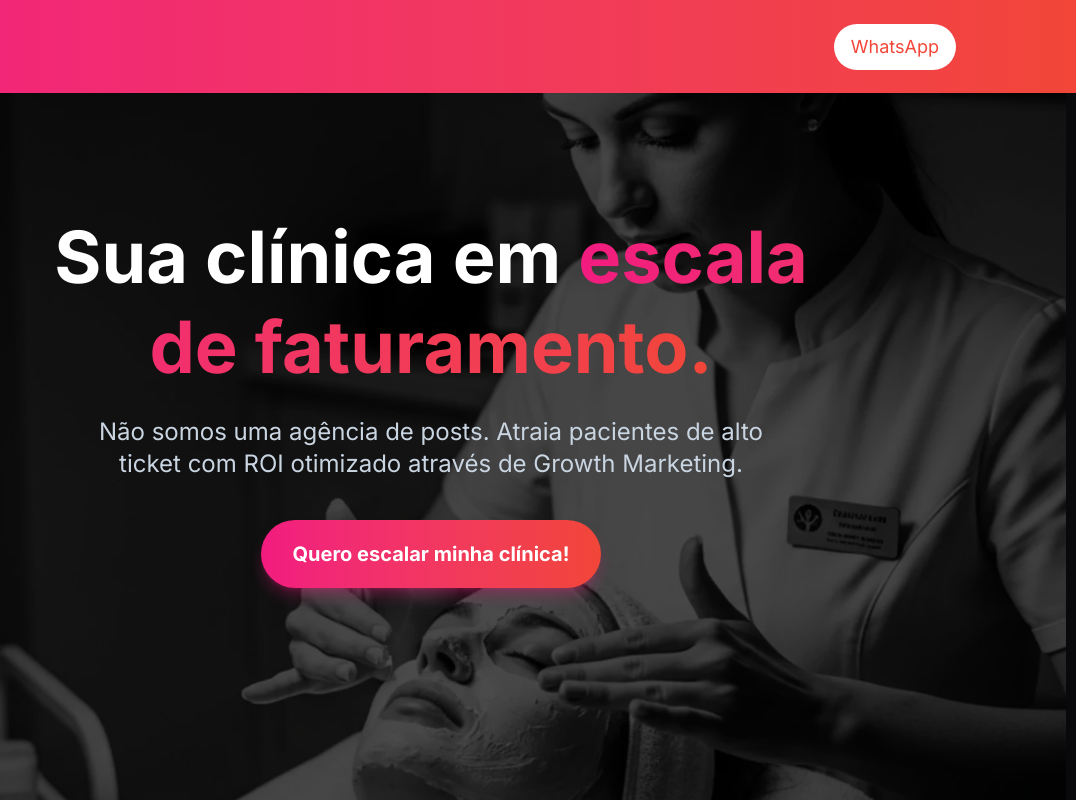
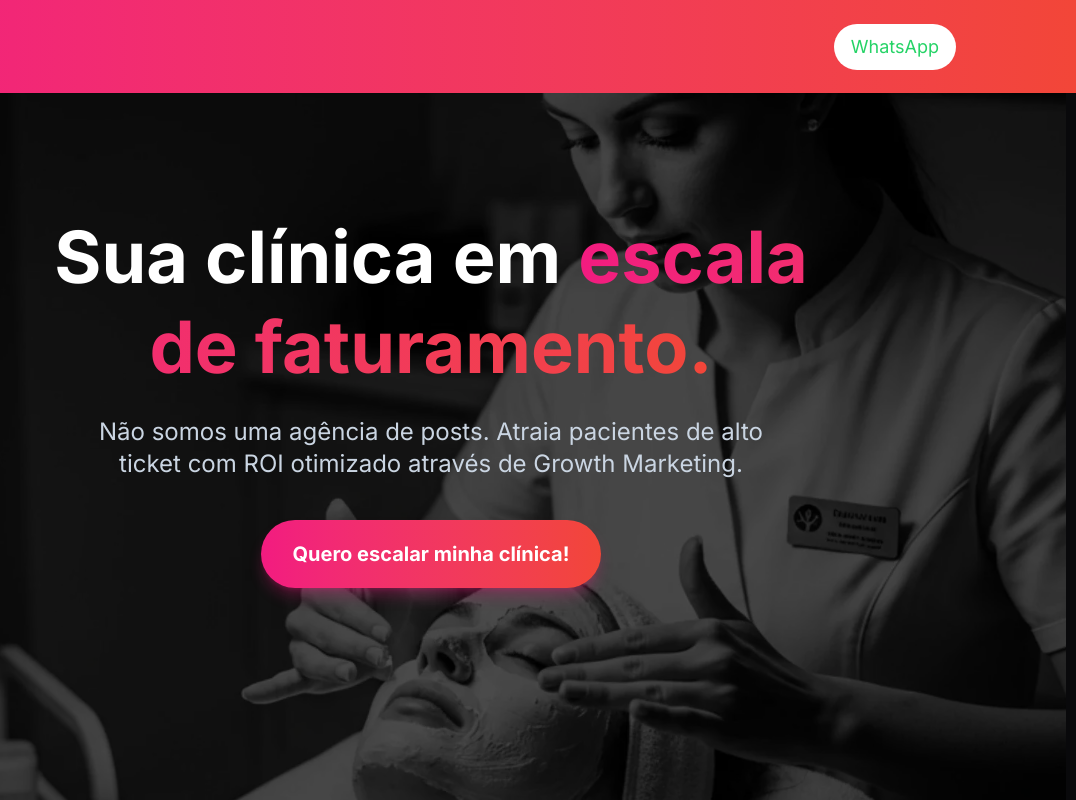
Before and after one commit to carloshenriquecarvalho/nexus-webpage, a website: page index.html in a window 1280 px wide. Shown: the top 800 px of the page, 204-1280 px from the left. Drawn offline with Linux system fonts and the light colour scheme.

Commit message:
change whatsapp button color

```diff
--- a/index.html
+++ b/index.html
@@ -79,7 +79,7 @@
       <a
         href="https://wa.me/556196550552"
         target="_blank"
-        class="text-nexus-orange hidden bg-white lg:block px-4 py-2 rounded-full text-lg hover:bg-transparent hover:text-white border border-transparent hover:border-white transition-all text-center"
+        class="text-[#25D366] hidden bg-white lg:block px-4 py-2 rounded-full text-lg hover:bg-transparent hover:text-white border border-transparent hover:border-white transition-all text-center"
       >
         WhatsApp
       </a>
```
Also changed, not shown: dist/output.css.
